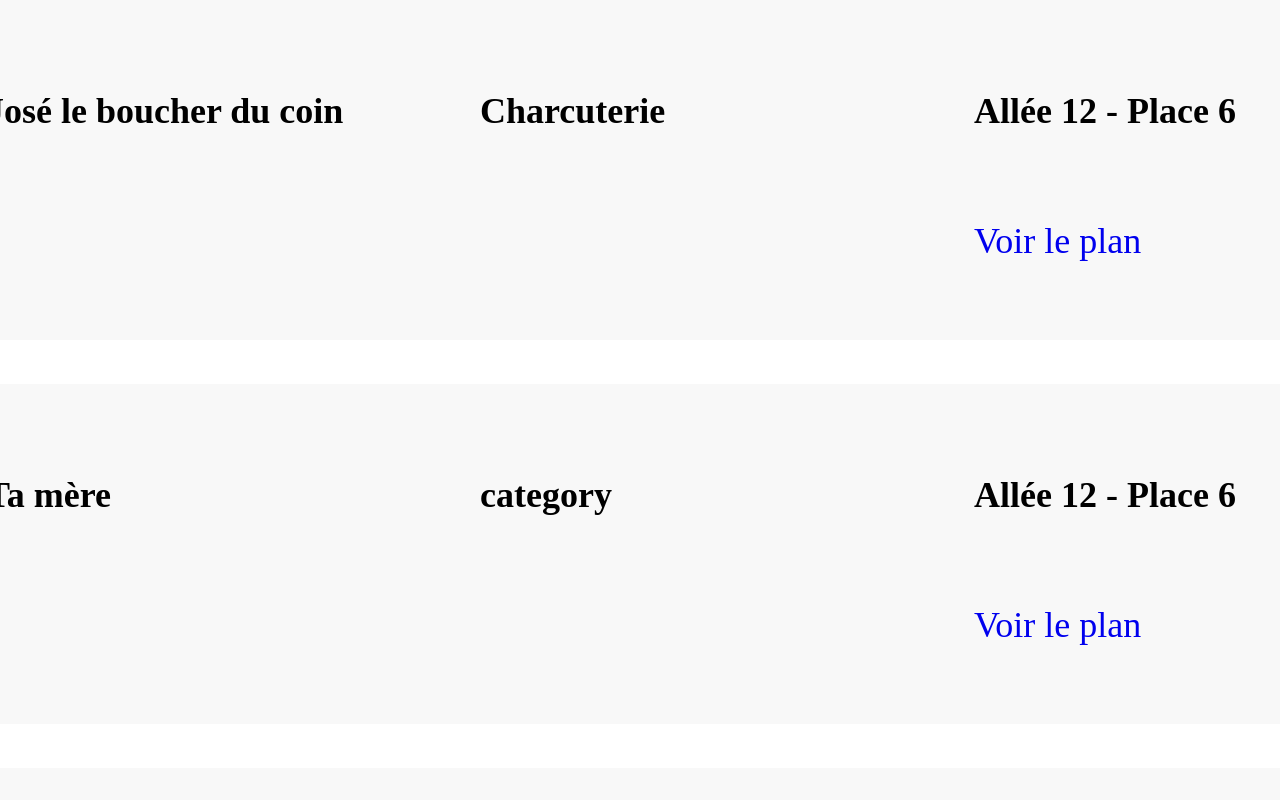
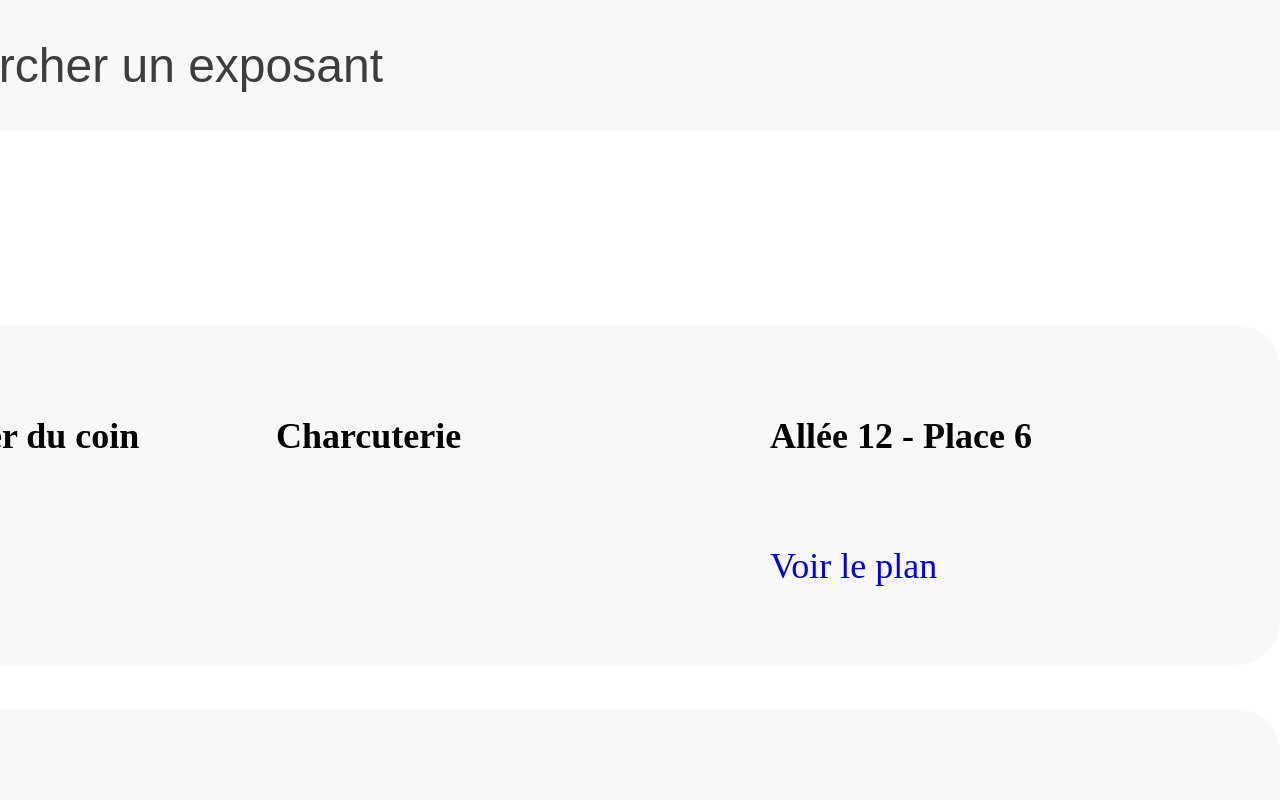
Before and after one commit to gravity-zero/mirori, a React (Create React App) app in the folder front-app/: page /exhibitors in a window 1280 px wide. Shown: the top 800 px of the page. Built offline with nearby package versions, Linux system fonts and the light colour scheme.

Commit message:
feat: Improve searchBar component and exhibitors page

```diff
--- a/front-app/src/components/searchBar/searchBar-style.ts
+++ b/front-app/src/components/searchBar/searchBar-style.ts
@@ -2,15 +2,26 @@ import { theme } from '../../styles/theme';
 import styled from 'styled-components';
 
 export const StyledInput = styled.input`
-  width: 338px;
-  height: 47px;
+  width: 1622px;
+  height: 129px;
   border-radius: 47px;
   border: none;
   background-color: ${theme.colors.greyLight};
   outline: none;
+  font-size: 48px;
+  padding-left: 64px;
 
   &::placeholder {
     color: ${theme.colors.grey};
-    font-size: 16px;
+    font-weight: 300;
+    font-size: 48px;
   }
 `;
+
+export const Container = styled.div`
+ display: flex;
+ justify-content: center;
+ margin-bottom: 194px;
+
+  }
+`;
--- a/front-app/src/components/searchBar/searchBar.tsx
+++ b/front-app/src/components/searchBar/searchBar.tsx
@@ -4,7 +4,8 @@ import React, {
 } from 'react';
 import { exhibitorsFixtures } from '../../fixtures/exhibitorsFixtures';
 import { IExhibitors } from '../../models/exhibitors.interface';
-import { StyledInput } from './searchBar-style';
+import Card from '../card/card';
+import { Container, StyledInput } from './searchBar-style';
 
 
 export interface ISearchBarProps {
@@ -26,13 +27,20 @@ const SearchBar: React.FC<ISearchBarProps> = ({
 
   return (
     <div>
-      <StyledInput type="text" placeholder={placeholder} className={className} onChange={(e: any) => setSearchTerm(e.target.value.toLowerCase())} />
-      {/* TODO: replace by the component card */}
-      <ul>
-        {displayExhibitors.map((exhibitor: IExhibitors) => (
-          <p key={exhibitor.exhibitorId}>{exhibitor.name}</p>
-        ))}
-      </ul>
+      <Container>
+        <StyledInput type="text" placeholder={placeholder} className={className} onChange={(e: any) => setSearchTerm(e.target.value.toLowerCase())} />
+      </Container>
+      {
+        displayExhibitors.map((exhibitor: IExhibitors) => (
+          <Card
+            key={`row-${exhibitor.exhibitorId}`}
+            image={exhibitor.picture}
+            name={exhibitor.name}
+            category={exhibitor.category}
+            emplacement={exhibitor.emplacement}
+          />
+        ))
+      }
     </div>
   );
 }
--- /dev/null
+++ b/front-app/src/pages/exhibitors/exhibitors-style.ts
@@ -0,0 +1,8 @@
+import { theme } from '../../styles/theme';
+import styled from 'styled-components';
+
+export const ExhibitorsContainer = styled.section`
+  display: flex;
+  justify-content: center;
+  width: 100%;
+`;
--- a/front-app/src/pages/exhibitors/exhibitors.tsx
+++ b/front-app/src/pages/exhibitors/exhibitors.tsx
@@ -1,26 +1,15 @@
-import React, { useState } from 'react';
-import Card from '../../components/card/card';
-import { exhibitorsFixtures } from '../../fixtures/exhibitorsFixtures';
-import { IExhibitors } from '../../models/exhibitors.interface'
+import React from 'react';
+import SearchBar from '../../components/searchBar/searchBar';
+import { ExhibitorsContainer } from './exhibitors-style'
 
 
 const Exhibitors: React.FC = () => {
 
-  const [exhibitors, setExhibitors] = useState<IExhibitors[]>(exhibitorsFixtures.exhibitors)
-
   return (
-    <div>
-      {exhibitors.map((exhibitor) => (
-        <Card
-          key={`row-${exhibitor.exhibitorId}`}
-          image={exhibitor.picture}
-          name={exhibitor.name}
-          category={exhibitor.category}
-          emplacement={exhibitor.emplacement}
-        />
-      ))}
-    </div>
-
+    <ExhibitorsContainer>
+      <SearchBar
+        placeholder="Rechercher un exposant"></SearchBar>
+    </ExhibitorsContainer>
   )
 }
 
```
Also changed, not shown: 11 other files (tests, documents, lock files or other folders).
